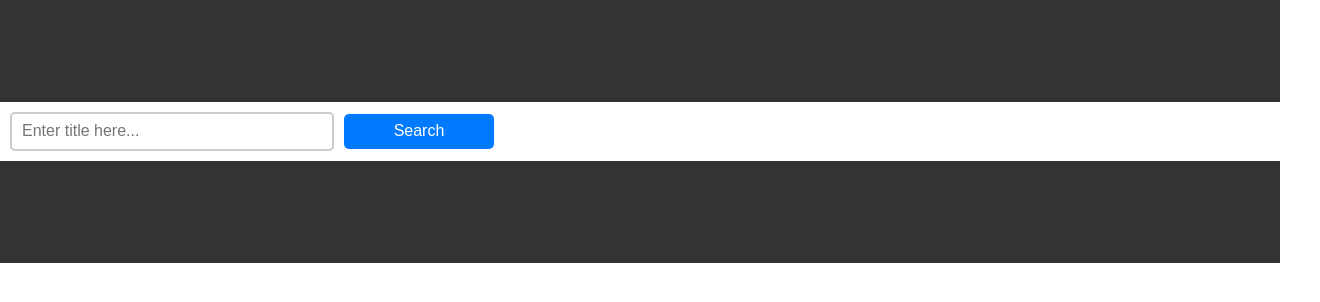
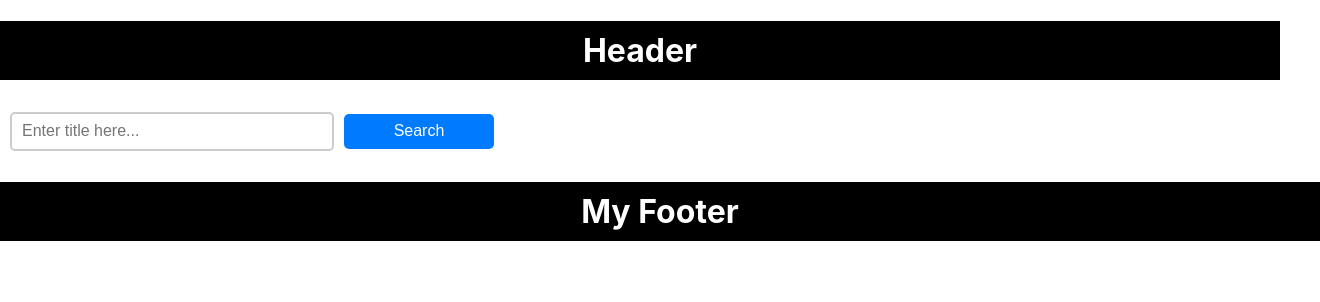
Before and after one commit to MikeSamaritakis/conveos-project, a React (Create React App) app: page / in a window 1280 px wide. Shown: the top 302 px of the page, 1320 px wide, since content can reach past the window. Built offline with nearby package versions, Linux system fonts and the light colour scheme.

Commit message:
UI updates + functionality improvement on redirects

```diff
--- a/package.json
+++ b/package.json
@@ -40,6 +40,5 @@
   },
   "devDependencies": {
     "@babel/plugin-proposal-private-property-in-object": "^7.21.11"
-  },
-  "proxy": "https://yahoo-weather5.p.rapidapi.com"
+  }
 }
--- a/src/components/DetailsPage.js
+++ b/src/components/DetailsPage.js
@@ -12,6 +12,7 @@ function DetailsPage() {
       <p><strong>Year:</strong> {movie.Year}</p>
       <p><strong>Type:</strong> {movie.Type}</p>
       <img src={movie.Poster} alt={`Poster of ${movie.Title}`} />
+      <p>{movie.DetailsPage}</p>
       <p>{movie.fullPlot}</p>
     </div>
   );
--- a/src/components/Footer.css
+++ b/src/components/Footer.css
@@ -1,10 +1,13 @@
   /* Footer.css */
   footer {
-    background-color: #333;
+    bottom: 0;
+  }
+
+  footer h1 {
+    background-color: black;
     color: white;
     text-align: center;
     padding: 10px 20px;
     position: absolute;
-    bottom: 0;
     width: 100%;
   }
--- a/src/components/Footer.js
+++ b/src/components/Footer.js
@@ -3,9 +3,9 @@ import './Footer.css'
 
 function Footer() {
   return (
-    <header>
+    <footer>
       <h1>My Footer</h1>
-    </header>
+    </footer>
   );
 }
 
--- a/src/components/Header.css
+++ b/src/components/Header.css
@@ -1,7 +1,11 @@
 /* Header.css */
 header {
-    background-color: #333;
-    color: white;
+    top: auto;
+}
+
+header h1 {
+    background-color: #000000;
+    color: rgb(255, 255, 255);
     padding: 10px 20px;
     text-align: center;
-  }
+}
--- a/src/components/Header.js
+++ b/src/components/Header.js
@@ -4,7 +4,7 @@ import './Header.css'
 function Header() {
   return (
     <header>
-      <h1>My Header</h1>
+      <h1>Header</h1>
     </header>
   );
 }
--- a/src/components/SearchPage.js
+++ b/src/components/SearchPage.js
@@ -30,6 +30,11 @@ function SearchPage() {
       const response = await fetch(url, options);
       const data = await response.json();
       setMovies(data.Search); // Store the fetched movies
+
+      if (response === 'False') {
+        alert("No results found. Please try again.");
+      }
+
     } catch (error) {
       console.error("Error fetching data: ", error);
     }
@@ -38,9 +43,13 @@ function SearchPage() {
   const handleNavigate = (movie) => {
     navigate('/search-results', { state: { movie } });
 
-    // Open the new path in a new tab
-    //window.open(window.location.origin + `/search-results/${movie.Title}`, '_blank');
+    // // Open the new path in a new tab
+    // window.open(window.location.origin + `/search-results/${movie.Title}`, '_blank');
+    console.log(movie);
+
   };
+
+
 
   return (
     <form onSubmit={handleSearch}>
```
Also changed, not shown: src/App.css (line endings or trailing spaces).
